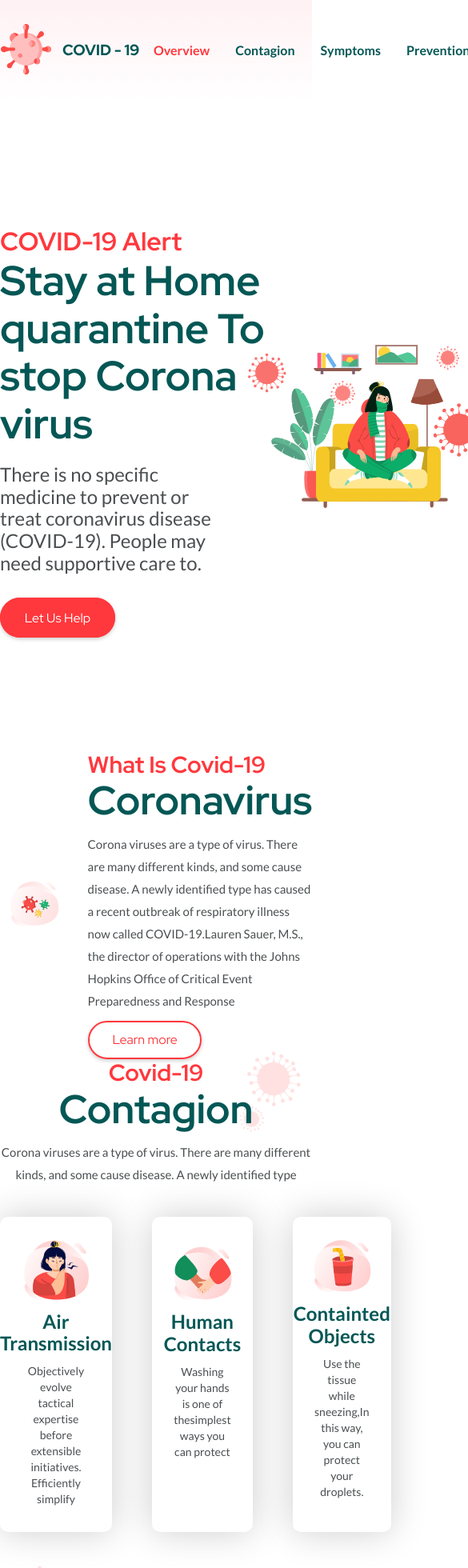
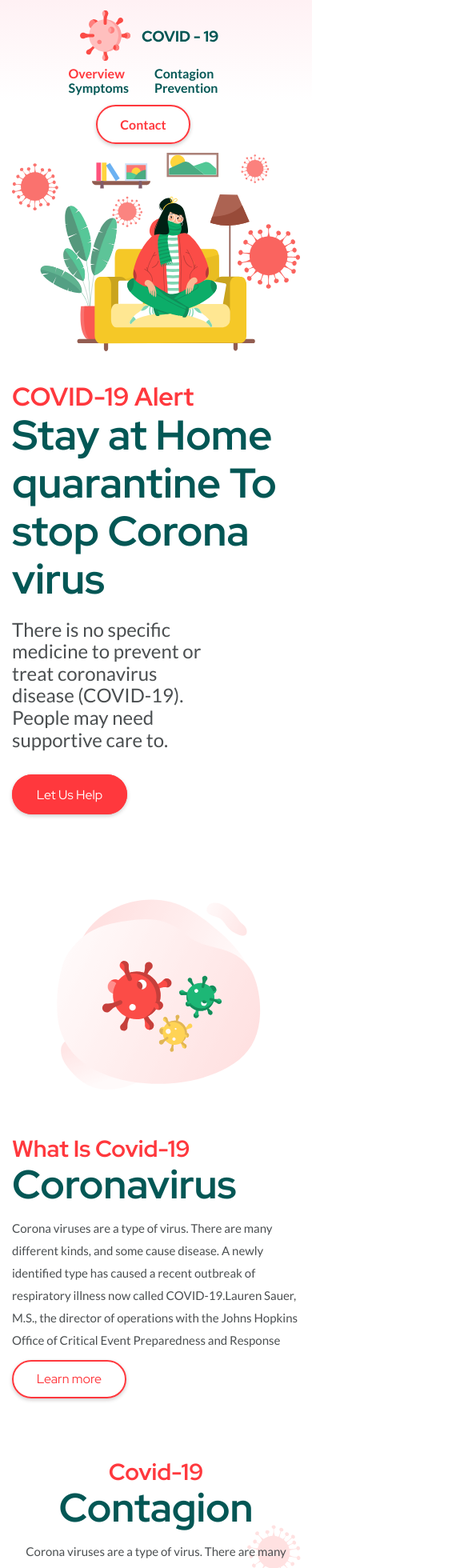
Before and after one commit to lenivene/covid-19-lading-page, a React (Create React App) app: page / in a window 390 px wide. Shown: the top 1960 px of the page at 80% size, 585 px wide, since content can reach past the window. Built offline with nearby package versions, Linux system fonts and the light colour scheme.

Commit message:
feat: responsive mobile

```diff
--- a/src/components/Contagion/styles.ts
+++ b/src/components/Contagion/styles.ts
@@ -19,6 +19,15 @@ export const Container = styled.section`
     align-items: center;
     justify-content: center;
   }
+
+  @media screen and (max-width: 992px) {
+    > div {
+      flex-direction: column;
+      padding-right: 15px;
+      padding-left: 15px;
+      margin-bottom: 0;
+    }
+  }
 `;
 
 export const Virus = styled.img`
@@ -36,4 +45,13 @@ export const Grids = styled.ul`
   grid-template-columns: auto auto auto;
   width: 100%;
   margin-top: 1.7rem;
+
+  @media screen and (max-width: 600px) {
+    display: flex;
+    flex-direction: column;
+
+    li {
+      margin-bottom: 4.7rem;
+    }
+  }
 `;
--- a/src/components/Footer/Menu/styles.ts
+++ b/src/components/Footer/Menu/styles.ts
@@ -1,6 +1,6 @@
 import styled from "styled-components";
 
-export const Container = styled.header`
+export const Container = styled.footer`
   width: 100%;
 
   div {
@@ -13,6 +13,13 @@ export const Container = styled.header`
     justify-content: space-between;
     flex-direction: row;
     align-items: center;
+  }
+
+  @media screen and (max-width: 992px) {
+    div {
+      flex-direction: column;
+      padding: 1.7rem;
+    }
   }
 `;
 
@@ -34,4 +41,10 @@ export const Menu = styled.nav`
       }
     }
   }
+
+  @media screen and (max-width: 992px) {
+    > ul {
+      margin: 0.7rem 15px;
+    }
+  }
 `;
--- a/src/components/Header/styles.ts
+++ b/src/components/Header/styles.ts
@@ -39,4 +39,29 @@ export const Container = styled.header`
       }
     }
   }
+
+  @media screen and (max-width: 992px) {
+    div {
+      flex-direction: column;
+      margin-top: 0.7rem;
+    }
+  }
+
+  @media screen and (max-width: 600px) {
+    nav > ul {
+      display: grid;
+      grid-template-columns: auto auto;
+      grid-template-areas:
+        "menu menu"
+        "menu menu"
+        "contact contact";
+      grid-template-rows: auto;
+
+      li:last-child {
+        margin-top: 1.7rem;
+        grid-area: contact;
+        text-align: center;
+      }
+    }
+  }
 `;
--- a/src/components/Spotlight/styles.ts
+++ b/src/components/Spotlight/styles.ts
@@ -21,6 +21,21 @@ export const Container = styled.section`
     height: auto;
     width: 76%;
     z-index: -1;
+  }
+
+  @media screen and (max-width: 600px) {
+    flex-direction: column;
+    margin-bottom: 4em;
+    margin-top: 4em;
+    padding-right: 15px;
+    padding-left: 15px;
+
+    img {
+      position: relative;
+      width: 100%;
+      order: 0;
+      right: 0;
+    }
   }
 `;
 
--- a/src/components/WhatIs/styles.ts
+++ b/src/components/WhatIs/styles.ts
@@ -22,6 +22,21 @@ export const Container = styled.section`
     flex-direction: row;
     align-items: center;
     justify-content: center;
+  }
+
+  @media screen and (max-width: 992px) {
+    > div {
+      flex-direction: column;
+      margin-bottom: 4.7rem;
+      padding-right: 15px;
+      padding-left: 15px;
+    }
+  }
+
+  @media screen and (max-width: 600px) {
+    img {
+      width: 100%;
+    }
   }
 `;
 
--- a/src/components/WhatShouldWeDo/Grid/styles.ts
+++ b/src/components/WhatShouldWeDo/Grid/styles.ts
@@ -18,6 +18,16 @@ export const Container = styled.li<ContainerProps>`
   &:nth-child(even) > img {
     order: -1;
   }
+
+  @media screen and (max-width: 600px) {
+    display: flex;
+    flex-direction: column;
+    align-items: center;
+
+    > img {
+      order: -1;
+    }
+  }
 `;
 
 export const Details = styled.div`
@@ -32,6 +42,14 @@ export const Details = styled.div`
     padding: 0.7rem 0;
     line-height: 28px;
     color: var(--gray-color);
+  }
+
+  @media screen and (max-width: 600px) {
+    p {
+      margin-right: 15px;
+      margin-left: 15px;
+      font-size: 17px;
+    }
   }
 `;
 
```
